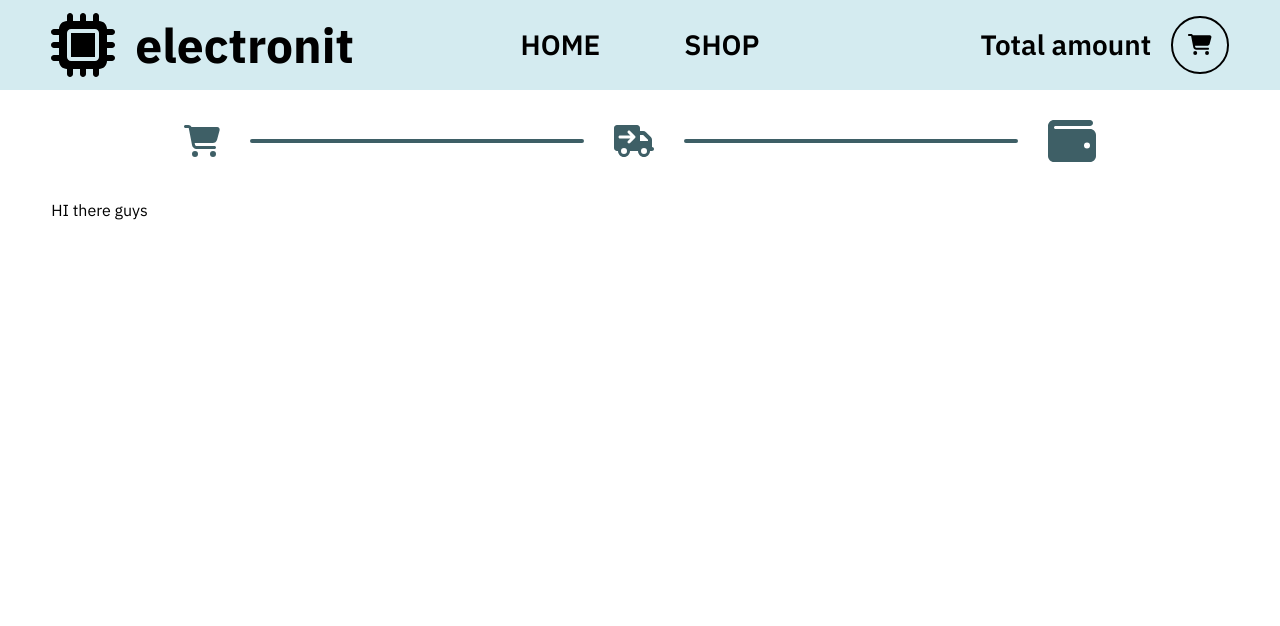
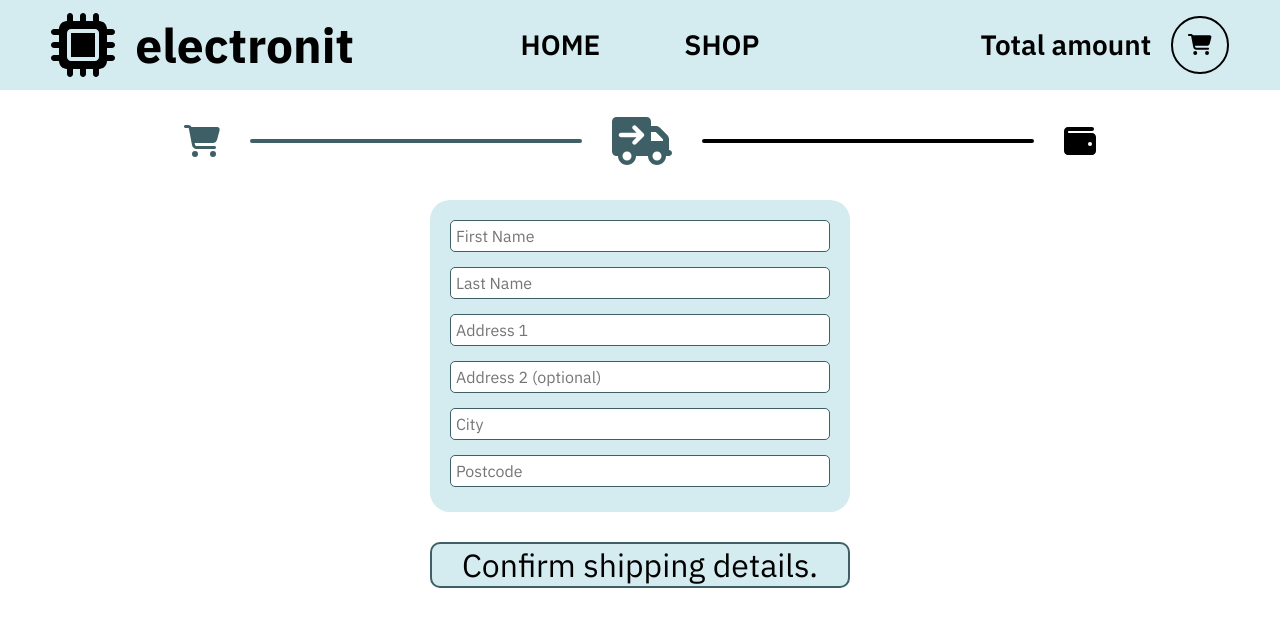
Before and after one commit to Jackoombs/shopping-cart, a React (Create React App) app: page /checkout/shipping in a window 1280 px wide. Shown: the top 626 px of the page. Built offline with nearby package versions, Linux system fonts and the light colour scheme; no server answers.

Commit message:
Form authentication complete.

```diff
--- a/package.json
+++ b/package.json
@@ -7,15 +7,19 @@
     "@fortawesome/free-regular-svg-icons": "^6.1.1",
     "@fortawesome/free-solid-svg-icons": "^6.1.1",
     "@fortawesome/react-fontawesome": "^0.1.18",
+    "@hookform/resolvers": "^2.8.10",
     "@testing-library/jest-dom": "^5.16.4",
     "@testing-library/react": "^13.2.0",
     "@testing-library/user-event": "^13.5.0",
     "react": "^18.1.0",
     "react-dom": "^18.1.0",
+    "react-hook-form": "^7.31.1",
     "react-router-dom": "^6.3.0",
     "react-scripts": "5.0.1",
     "react-star-ratings": "^2.3.0",
-    "web-vitals": "^2.1.4"
+    "web-vitals": "^2.1.4",
+    "yarn": "^1.22.18",
+    "yup": "^0.32.11"
   },
   "scripts": {
     "start": "react-scripts start",
--- a/src/App.css
+++ b/src/App.css
@@ -442,6 +442,7 @@ hr {
   width: fit-content;
   justify-self: center;
   padding: 0 30px;
+  cursor: pointer;
 }
 
 .checkout-btn:hover {
@@ -452,3 +453,43 @@ hr {
 .checkout-btn:hover a {
   color: white;
 }
+
+.shipping-form {
+  display: flex;
+  flex-direction: column;
+  justify-content: center;
+  align-items: center;
+  width: fit-content;
+  margin-inline: auto;
+}
+
+
+.shipping-inputs {
+  background-color: #d4ebf0;
+  width: 100%;
+  padding: 20px;
+  border-radius: 20px;
+
+  display: flex;
+  flex-direction: column;
+  gap: 10px;
+  margin-bottom:30px ;
+}
+
+.text-input input  {
+  background-color: white;
+  border: 1px #3e5f66 solid;
+  border-radius: 5px;
+  outline: none;
+  color: black;
+  padding: 5px;
+  font-size: 1rem;
+  margin-bottom: 5px;
+  width: 100%;
+}
+
+.errors {
+  display: flex;
+  align-items: center;
+  gap: 5px;
+}
--- a/src/components/CheckoutControls.js
+++ b/src/components/CheckoutControls.js
@@ -17,8 +17,12 @@ function CheckoutControls(props) {
 
   return (
     <div className="checkout-controls">
+
       {showButton()}
-      <button className="checkout-btn">
+
+      <button
+        className="checkout-btn"
+        type={props.type}>
         <Link to={props.linkTo}>
           {props.btnText}
         </Link>
--- a/src/components/ShippingForm.js
+++ b/src/components/ShippingForm.js
@@ -1,12 +1,107 @@
 import React from "react";
 import { useForm } from "react-hook-form";
+import TextInput from "./TextInput";
+import { object, string, setLocale} from "yup"
+import { yupResolver } from "@hookform/resolvers/yup";
+
+const postCodeRegex = /^[a-z]{1,2}\d[a-z\d]?\s*\d[a-z]{2}$/i
+
+setLocale({
+  mixed: {
+    required: 'This is a required field.',
+  },
+  string: {
+    max: 'You have exceeded the maximum of ${max} characters.'
+  }
+});
+
+const schema = object().shape({
+  firstName: string().required().min(1).max(32),
+  lastName: string().required().max(32),
+  "address1": string().required().max(64),
+  "address2":string().max(64),
+  "city": string().required().max(64),
+  postcode: string().required().matches(postCodeRegex, "Invalid Postcode.")
+})
 
 function ShippingForm() {
 
+  const { register, handleSubmit, trigger, formState: { errors } } = useForm({
+    mode: 'all',
+    resolver: yupResolver(schema),
+  });
 
+  const onSubmitHandler = (data) => {
+    console.log(data)
+  }
+
+  const inputFields = [{
+    id: "first-name",
+    name: "firstName",
+    placeHolder:"First Name",
+    autocomplete: "givenName",
+    errors: errors.firstName?.message,
+  },
+  {
+    id: "last-name",
+    name: "lastName",
+    placeHolder:"Last Name",
+    autocomplete: "familyName",
+    errors: errors.lastName?.message
+  },
+  {
+    id: "address-1",
+    name: "address1",
+    placeHolder:"Address 1",
+    autocomplete: "address-line1",
+    errors: errors.address1?.message
+  },
+  {
+    id: "address-2",
+    name: "address2",
+    placeHolder:"Address 2 (optional)",
+    autocomplete: "address-line2",
+    errors: errors.address2?.message
+  },
+  {
+    id: "city",
+    name: "city",
+    placeHolder:"City",
+    autocomplete: "address-level2",
+    errors: errors.city?.message
+  },
+  {
+    id: "postcode",
+    name: "postcode",
+    placeHolder:"Postcode",
+    autocomplete: "postal-code",
+    errors: errors.postcode?.message
+  }]
 
   return (
-    <div></div>
+
+    <form className="shipping-form" onSubmit={handleSubmit(onSubmitHandler)}>
+
+      <div className="shipping-inputs">
+        {inputFields.map(field =>
+          <TextInput
+            key={field.id}
+            id={field.id}
+            name={field.name}
+            placeHolder={field.placeHolder}
+            autocomplete={field.autocomplete}
+            register={register}
+            trigger={trigger}
+            errors={field.errors}
+          />
+        )}
+      </div>
+
+      <button className="checkout-btn" type="submit">
+        Confirm shipping details.
+      </button>
+
+    </form>
   )
 }
 
--- /dev/null
+++ b/src/components/TextInput.js
@@ -0,0 +1,36 @@
+import React from "react";
+import { FontAwesomeIcon } from '@fortawesome/react-fontawesome'
+import { faCircleXmark } from '@fortawesome/free-solid-svg-icons'
+
+function TextInput( {id, name, placeHolder, autocomplete, register, errors, trigger} ) {
+
+  const displayErrors = () => {
+    if (errors) return (
+      <div className="errors">
+        <FontAwesomeIcon icon={faCircleXmark} size="lg" color="rgb(236, 81, 81)"/>
+        <p>{errors}</p>
+      </div>
+    )
+  }
+
+  return (
+
+    <div className="text-input">
+      <label htmlFor={id}>{placeHolder}:</label>
+      <input
+        onChange={() => {
+          trigger()
+        }}
+        {...register(name)}
+        type="text"
+        id={id}
+        name={name}
+        placeholder={placeHolder}
+        autocomplete={autocomplete}
+      />
+      {displayErrors()}
+    </div>
+  )
+}
+
+export default TextInput
--- a/src/pages/ConfirmBasket.js
+++ b/src/pages/ConfirmBasket.js
@@ -20,9 +20,9 @@ function ConfirmBasket({ basket, setBasket, setBasketDetails, setCheckoutStage})
   const canConfirmBasket = () => {
     return basket.length?
         <CheckoutControls
-          linkTo="../../checkout/payment"
+          linkTo="../../checkout/shipping"
           btnText="Confirm Basket"
-          backButton={true}
+          backButton={false}
           setCheckoutState={setBasketDetails}
         />:''
   }
--- a/src/pages/ConfirmShipping.js
+++ b/src/pages/ConfirmShipping.js
@@ -1,15 +1,16 @@
 import React, { useEffect } from "react";
+import ShippingForm from "../components/ShippingForm";
 
 function ConfirmShipping({ setCheckoutStage }) {
 
   useEffect(() => {
-    setCheckoutStage(3)
+    setCheckoutStage(2)
   },[])
 
   return (
-    <div>
-      HI there guys
-    </div>
+    <section className="shipping">
+      <ShippingForm />
+    </section>
   )
 }
 
```
Also changed, not shown: 2 other files (tests, documents, lock files or other folders).
